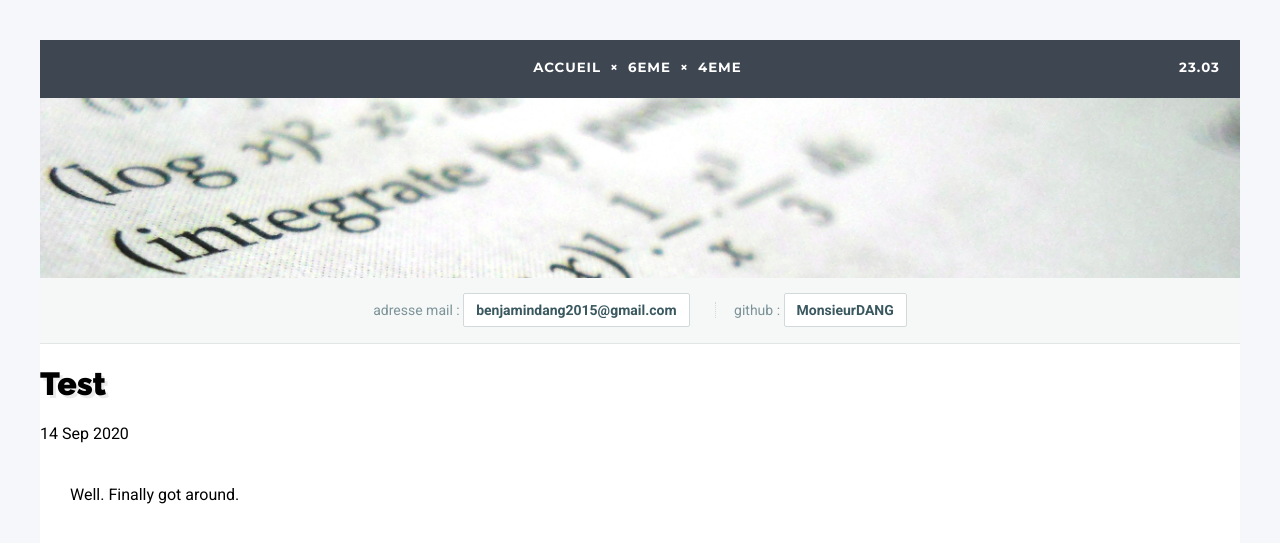
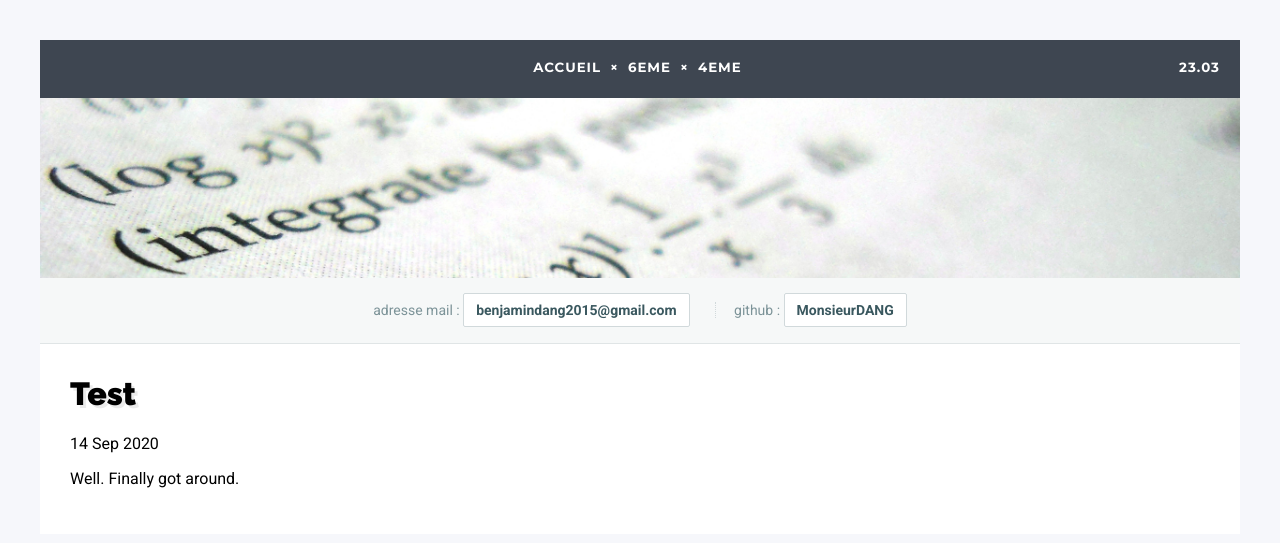
Before and after one commit to DangSinslay/DangSinslay.github.io, a Jekyll site: the page built from _posts/6eme/2020-09-14-test.md, in a window 1280 px wide. Shown: the top 543 px of the page. Built offline with Jekyll 4.4.1, drawn with Linux system fonts in a browser that asks for light colours.

Commit message:
Update post.html

```diff
--- a/_layouts/post.html
+++ b/_layouts/post.html
@@ -1,9 +1,8 @@
 ---
 layout: default
 ---
-<h1>{{ page.title }}</h1>
-<p class="meta">{{ page.date | date_to_string }}</p>
-
 <div id="content">
+  <h1>{{ page.title }}</h1>
+  <p class="meta">{{ page.date | date_to_string }}</p>
   {{ content }}
 </div>
```
